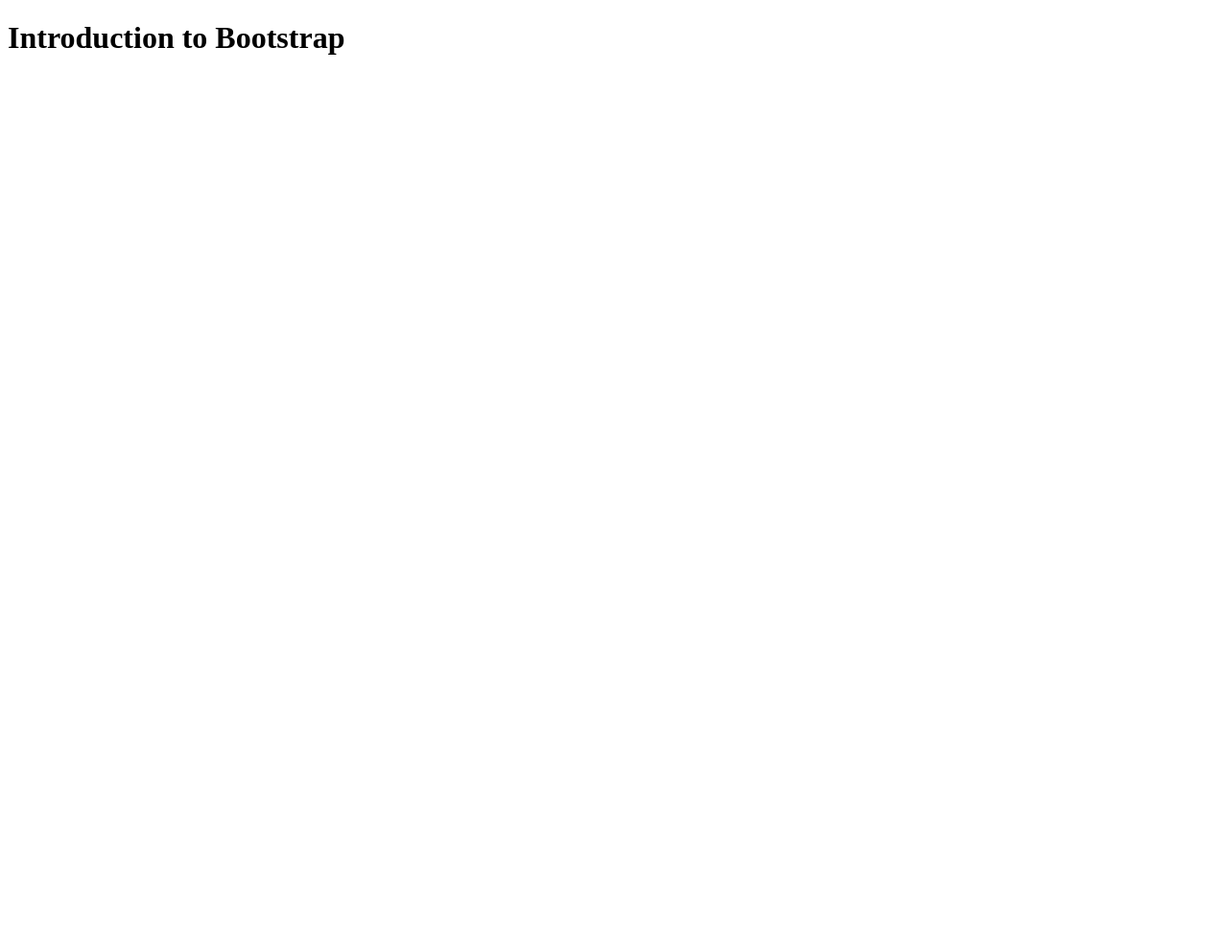
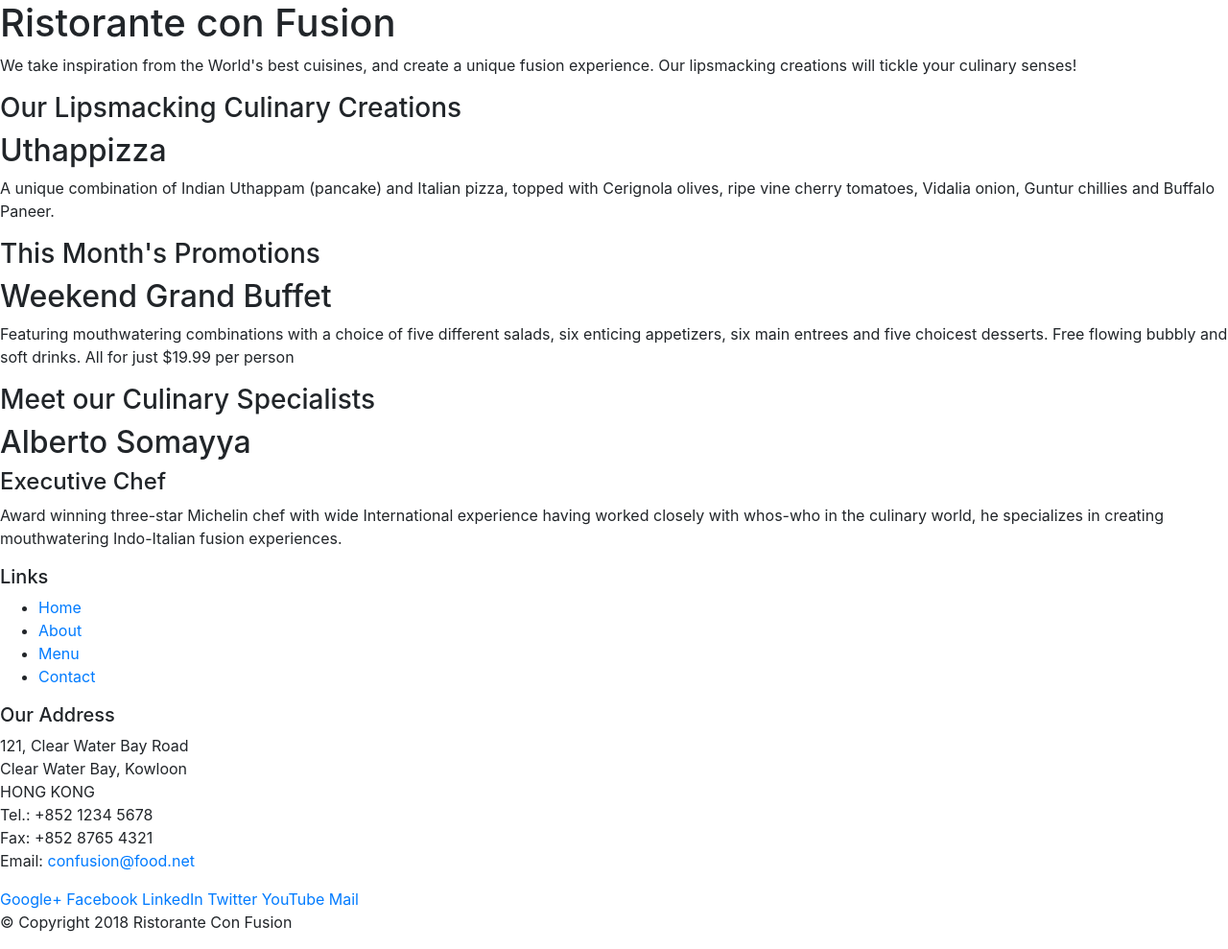
Before and after one commit to QuantumBits1/bootstrap-intro, a website: page index.html in a window 1280 px wide. Shown: the whole page at 96% size. Before the commit the page ends 800 px from the top, so only its background shows below. Drawn offline with nearby package versions, Linux system fonts and the light colour scheme.

Commit message:
Introduction to Bootstrap

```diff
--- a/index.html
+++ b/index.html
@@ -4,9 +4,102 @@
     <meta charset="UTF-8">
     <meta http-equiv="X-UA-Compatible" content="IE=edge">
     <meta name="viewport" content="width=device-width, initial-scale=1.0">
-    <title>Document</title>
+    <title>Ristorante Con Fusion</title>
+    <link rel="stylesheet" href="node_modules/bootstrap/dist/css/bootstrap.min.css">
 </head>
 <body>
-    <h1>Introduction to Bootstrap</h1>
+    <header>
+        <div>
+            <div>
+                <div>
+                    <h1>Ristorante con Fusion</h1>
+                    <p>We take inspiration from the World's best cuisines, and create a unique fusion experience. Our lipsmacking creations will tickle your culinary senses!</p>
+                </div>
+                <div>
+                </div>
+            </div>
+        </div>
+    </header>
+
+    <div>
+        <div>
+            <div>
+                <h3>Our Lipsmacking Culinary Creations</h3>
+            </div>
+            <div>
+                <h2>Uthappizza</h2>
+                <p>A unique combination of Indian Uthappam (pancake) and Italian pizza, topped with Cerignola olives, ripe vine cherry tomatoes, Vidalia onion, Guntur chillies and Buffalo Paneer.</p>
+            </div>
+        </div>
+
+
+        <div>
+            <div>
+                <h3>This Month's Promotions</h3>
+            </div>
+            <div>
+                <h2>Weekend Grand Buffet</h2>
+                <p>Featuring mouthwatering combinations with a choice of five different salads, six enticing appetizers, six main entrees and five choicest desserts. Free flowing bubbly and soft drinks. All for just $19.99 per person </p>
+            </div>
+        </div>
+
+        <div>
+            <div>
+                <h3>Meet our Culinary Specialists</h3>
+            </div>
+            <div>
+                <h2>Alberto Somayya</h2>
+                <h4>Executive Chef</h4>
+                <p>Award winning three-star Michelin chef with wide International experience having worked closely with whos-who in the culinary world, he specializes in creating mouthwatering Indo-Italian fusion experiences. </p>
+            </div>
+        </div>
+    </div>
+
+    <footer>
+        <div>
+            <div>
+                <div>
+                    <h5>Links</h5>
+                    <ul>
+                        <li><a href="#">Home</a></li>
+                        <li><a href="#">About</a></li>
+                        <li><a href="#">Menu</a></li>
+                        <li><a href="#">Contact</a></li>
+                    </ul>
+                </div>
+                <div>
+                    <h5>Our Address</h5>
+                    <address>
+		              121, Clear Water Bay Road<br>
+		              Clear Water Bay, Kowloon<br>
+		              HONG KONG<br>
+		              Tel.: +852 1234 5678<br>
+		              Fax: +852 8765 4321<br>
+		              Email: <a href="mailto:confusion@food.net">confusion@food.net</a>
+		           </address>
+                </div>
+                <div>
+                    <div>
+                        <a href="http://google.com/+">Google+</a>
+                        <a href="http://www.facebook.com/profile.php?id=">Facebook</a>
+                        <a href="http://www.linkedin.com/in/">LinkedIn</a>
+                        <a href="http://twitter.com/">Twitter</a>
+                        <a href="http://youtube.com/">YouTube</a>
+                        <a href="mailto:">Mail</a>
+                    </div>
+                </div>
+           </div>
+           <div>
+                <div>
+                    <p>© Copyright 2018 Ristorante Con Fusion</p>
+                </div>
+           </div>
+        </div>
+    </footer>
+
+    <!-- jQuery first, then Popper.js, then Bootstrap JS. -->
+    <script src="node_modules/jquery/dist/jquery.slim.min.js"></script>
+    <script src="node_modules/popper.js/dist/umd/popper.min.js"></script>
+    <script src="node_modules/bootstrap/dist/js/bootstrap.min.js"></script>
 </body>
 </html>
```
Also changed, not shown: package.json (+7 -3 lines), 1 other file.
